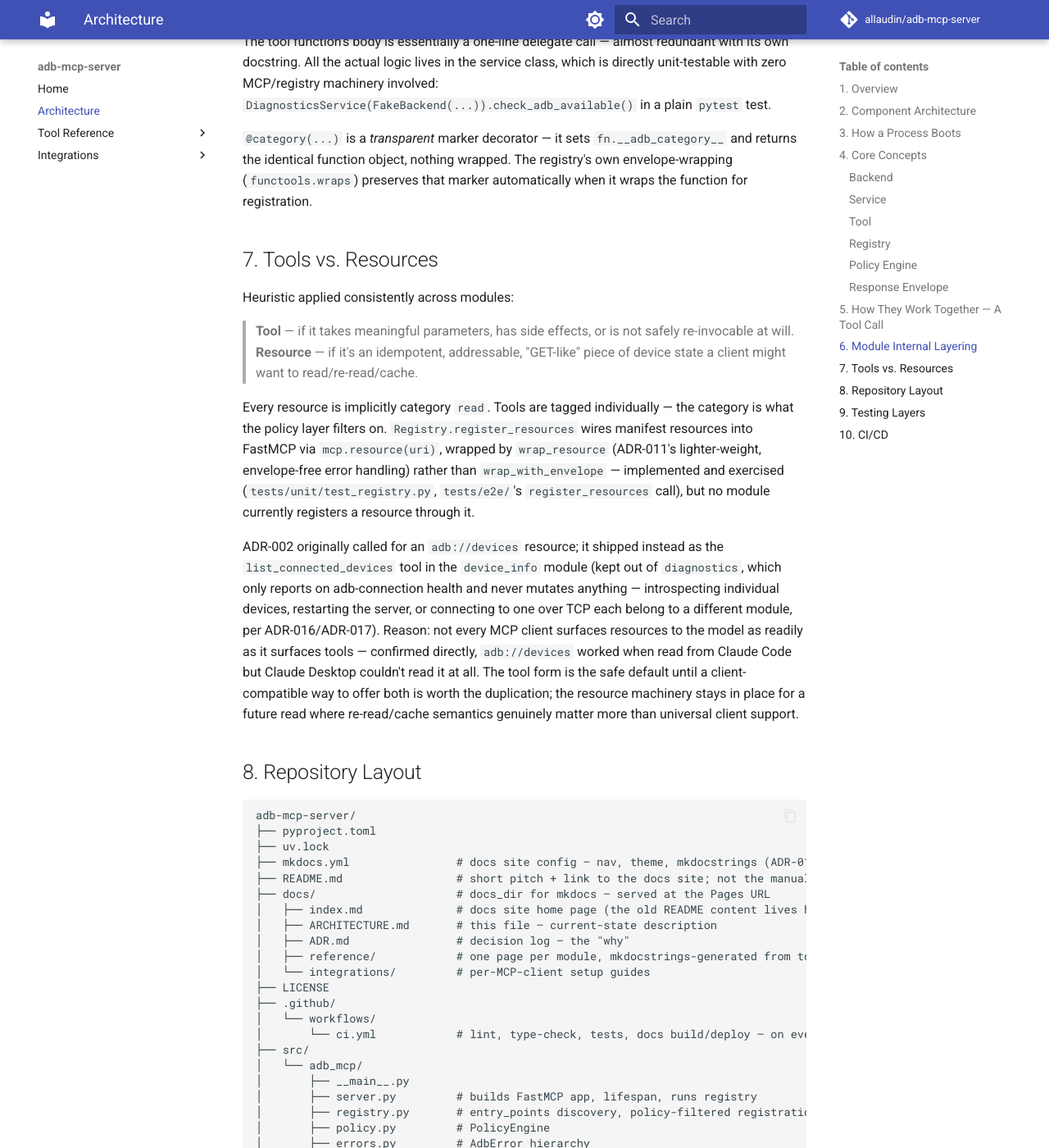
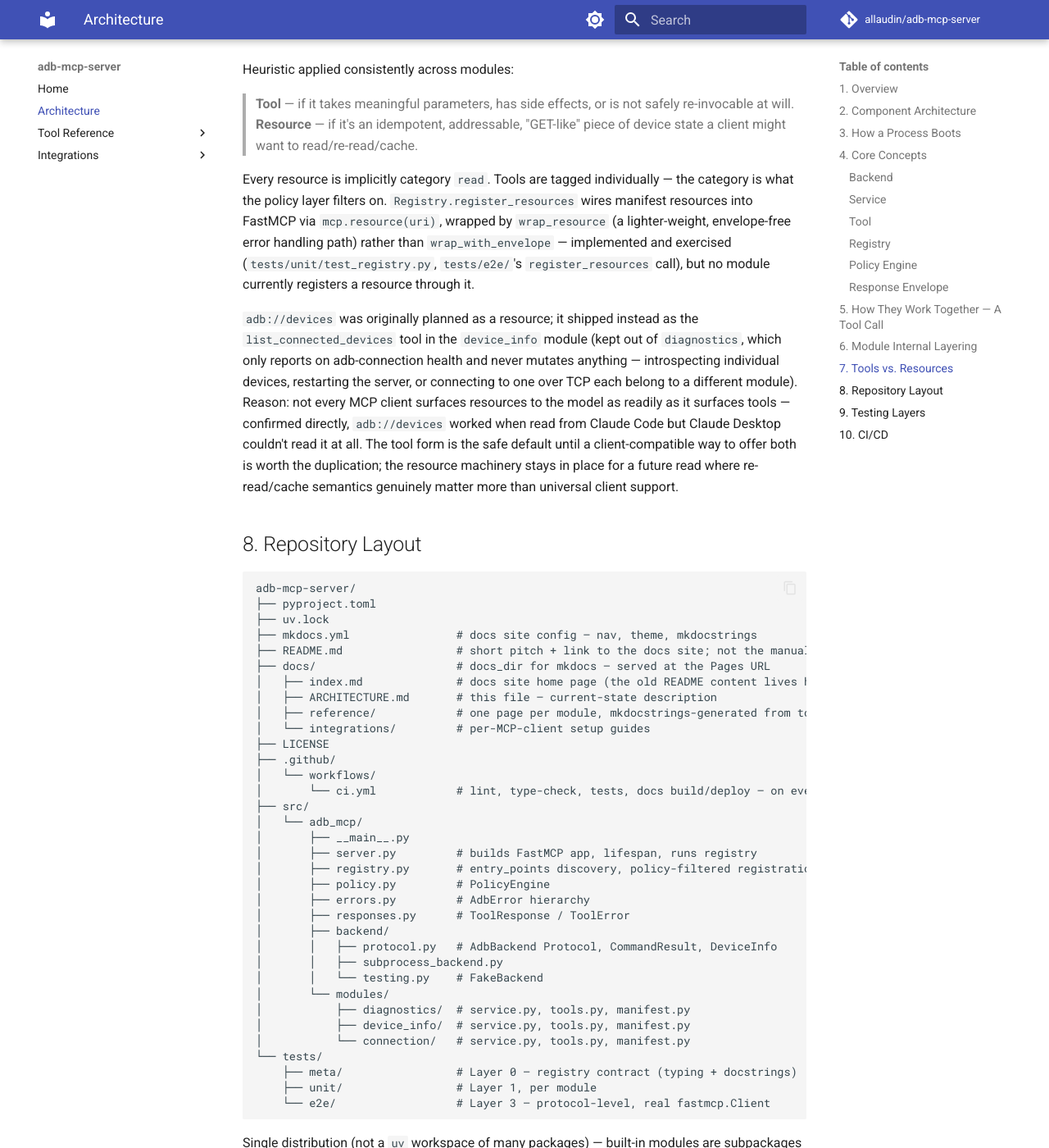
Before and after one commit to allaudin/adb-automation-mcp, an MkDocs documentation site: the page built from docs/ARCHITECTURE.md, in a window 1280 px wide and 1400 px high, scrolled down 6163 px. Shown: the whole window at 82% size. Built offline with MkDocs 1.6.1 and Material for MkDocs 9.7.7, drawn with Linux system fonts in a browser that asks for light colours; comment, search, counter and statistics services are not loaded; some of the changed text lies outside the part shown.

Commit message:
fix: mkdocs formatting bugs, remove ADR references from docs/comments
- returns_multiple_items:false — Returns sections were splitting into
  one bogus table row per line
- fence Example JSON blocks so they render as code, not squished text
- mermaid custom_fences — diagrams were rendering as plain code
- unescape \n inside restart_adb_server's docstring, which was
  swallowing its Returns/Error handling/Example sections entirely
- drop all ADR-XXX references from README/docs/code comments; ADR.md
  stays local-only, excluded from the site

````diff
--- a/docs/ARCHITECTURE.md
+++ b/docs/ARCHITECTURE.md
@@ -1,8 +1,7 @@
 # ADB MCP Server — Architecture
 
 This describes the system as it currently stands: what exists, how a process boots,
-and how the pieces work together. It does not explain *why* things are shaped this
-way — for that, see `ADR.md`, the decision log.
+and how the pieces work together.
 
 Last updated: 2026-08-25
 
@@ -31,10 +30,10 @@
 `connect_device`, `disconnect_device`). It passes `mypy --strict`, `ruff`,
 `pytest`, and has been verified end-to-end through a real `fastmcp` `Client`
 call (and, for `restart_adb_server`/`connect_device`/`disconnect_device`'s
-failure paths, against a real adb install — see ADR-016, ADR-017). CI
+failure paths, against a real adb install). CI
 (`.github/workflows/ci.yml`) runs lint, type-check, and tests on every push/PR to
-`main`, plus a strict `mkdocs build` and (on merge to `main`) a GitHub Pages deploy
-(ADR-013). Everything else described below — additional modules, release automation,
+`main`, plus a strict `mkdocs build` and (on merge to `main`) a GitHub Pages deploy.
+Everything else described below — additional modules, release automation,
 emulator integration — is the target shape, not yet built.
 
 ## 2. Component Architecture
@@ -313,16 +312,16 @@
 Every resource is implicitly category `read`. Tools are tagged individually — the
 category is what the policy layer filters on. `Registry.register_resources` wires
 manifest resources into FastMCP via `mcp.resource(uri)`, wrapped by
-`wrap_resource` (ADR-011's lighter-weight, envelope-free error handling) rather
+`wrap_resource` (a lighter-weight, envelope-free error handling path) rather
 than `wrap_with_envelope` — implemented and exercised (`tests/unit/test_registry.py`,
 `tests/e2e/`'s `register_resources` call), but no module currently registers a
 resource through it.
 
-ADR-002 originally called for an `adb://devices` resource; it shipped instead as
+`adb://devices` was originally planned as a resource; it shipped instead as
 the `list_connected_devices` tool in the `device_info` module (kept out of
 `diagnostics`, which only reports on adb-connection health and never mutates
 anything — introspecting individual devices, restarting the server, or connecting
-to one over TCP each belong to a different module, per ADR-016/ADR-017).
+to one over TCP each belong to a different module).
 Reason: not every MCP client surfaces resources to the model as readily as it
 surfaces tools — confirmed directly, `adb://devices` worked when read from Claude
 Code but Claude Desktop couldn't read it at all. The tool form is the safe default
@@ -336,12 +335,11 @@
 adb-mcp-server/
 ├── pyproject.toml
 ├── uv.lock
-├── mkdocs.yml                # docs site config — nav, theme, mkdocstrings (ADR-013)
+├── mkdocs.yml                # docs site config — nav, theme, mkdocstrings
 ├── README.md                 # short pitch + link to the docs site; not the manual
 ├── docs/                     # docs_dir for mkdocs — served at the Pages URL
 │   ├── index.md              # docs site home page (the old README content lives here)
 │   ├── ARCHITECTURE.md       # this file — current-state description
-│   ├── ADR.md                # decision log — the "why"
 │   ├── reference/            # one page per module, mkdocstrings-generated from tools.py
 │   └── integrations/         # per-MCP-client setup guides
 ├── LICENSE
@@ -459,4 +457,4 @@
 ---
 
 *Living documentation — sections are updated in place as the system changes, not
-appended to. For the reasoning behind any of the above, see `ADR.md`.*
+appended to.*
--- a/mkdocs.yml
+++ b/mkdocs.yml
@@ -8,9 +8,7 @@
 docs_dir: docs
 site_dir: site
 
-# ADR.md is a developer-facing decision log kept in docs/ for its
-# cross-references from ARCHITECTURE.md, but it isn't meant for the public
-# site — excluded from the build, not just the nav.
+# Internal-only file, not part of the public site.
 exclude_docs: |
   ADR.md
 
@@ -47,7 +45,13 @@
 markdown_extensions:
   - admonition
   - pymdownx.details
-  - pymdownx.superfences
+  - pymdownx.superfences:
+      # Required for Material to render ```mermaid fences as actual diagrams
+      # instead of plain code blocks — ARCHITECTURE.md has 7 of them.
+      custom_fences:
+        - name: mermaid
+          class: mermaid
+          format: !!python/name:pymdownx.superfences.fence_code_format
   - pymdownx.highlight
   - tables
   - toc:
@@ -65,9 +69,15 @@
             merge_init_into_class: true
             show_signature_annotations: true
             docstring_options:
-              # This project's docstrings (ADR-012) are deliberately narrative
+              # This project's docstrings are deliberately narrative
               # prose, tuned for LLM/human readability — not griffe's stricter
               # "ExceptionType: description" structured Raises/Returns items.
               # Suppress griffe's parsing warnings rather than reshaping the
               # docstring convention around one tool's parser.
               warnings: false
+              # Every tool here returns exactly one value, documented as a
+              # single flush-left paragraph (no hanging indent). Without this,
+              # griffe treats each physical line of that paragraph as a
+              # separate "Returns" item, rendering as one bogus table row per
+              # line instead of one row for the whole description.
+              returns_multiple_items: false
````
Also changed, not shown: docs/index.md (+1 -3 lines), 8 other files.
